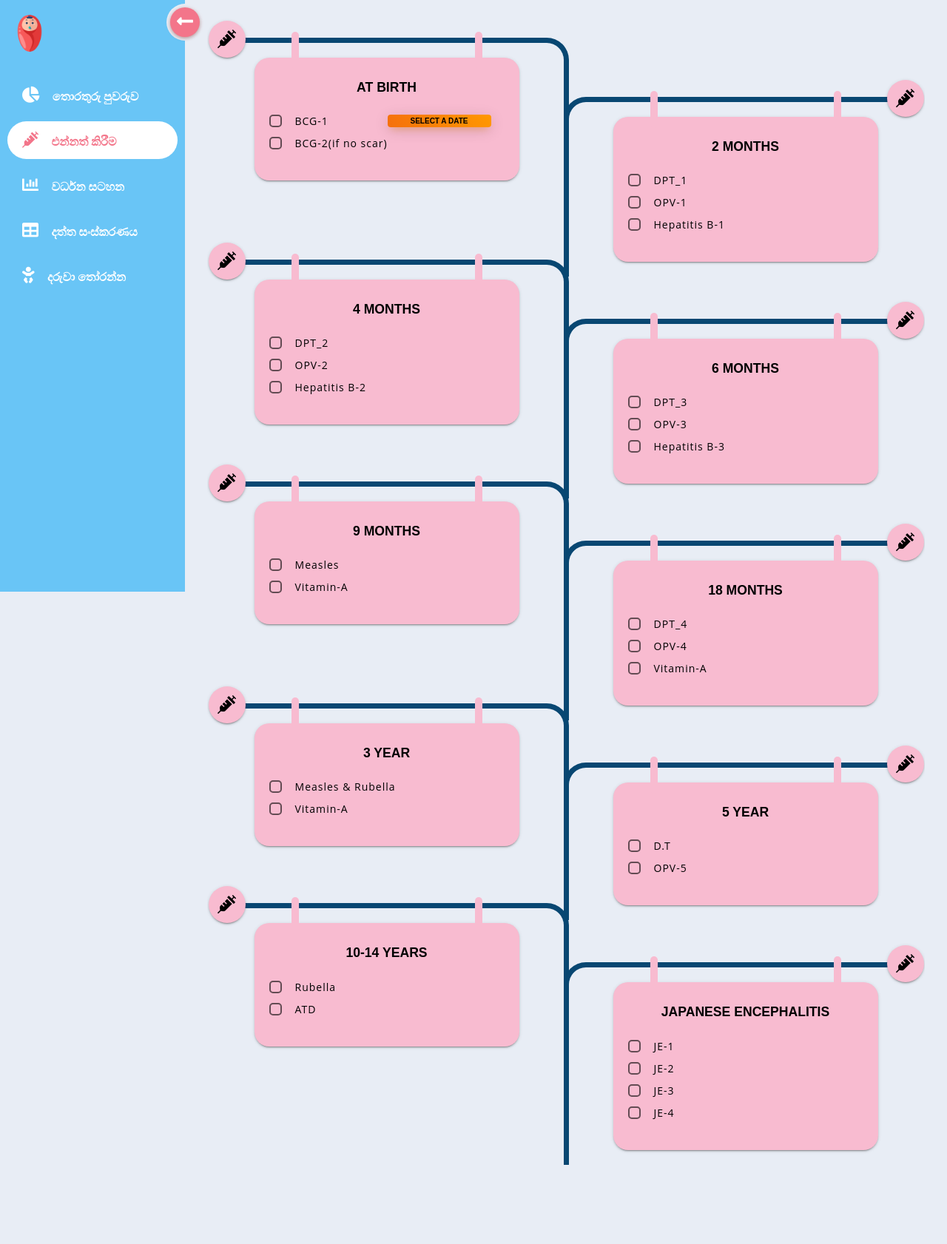
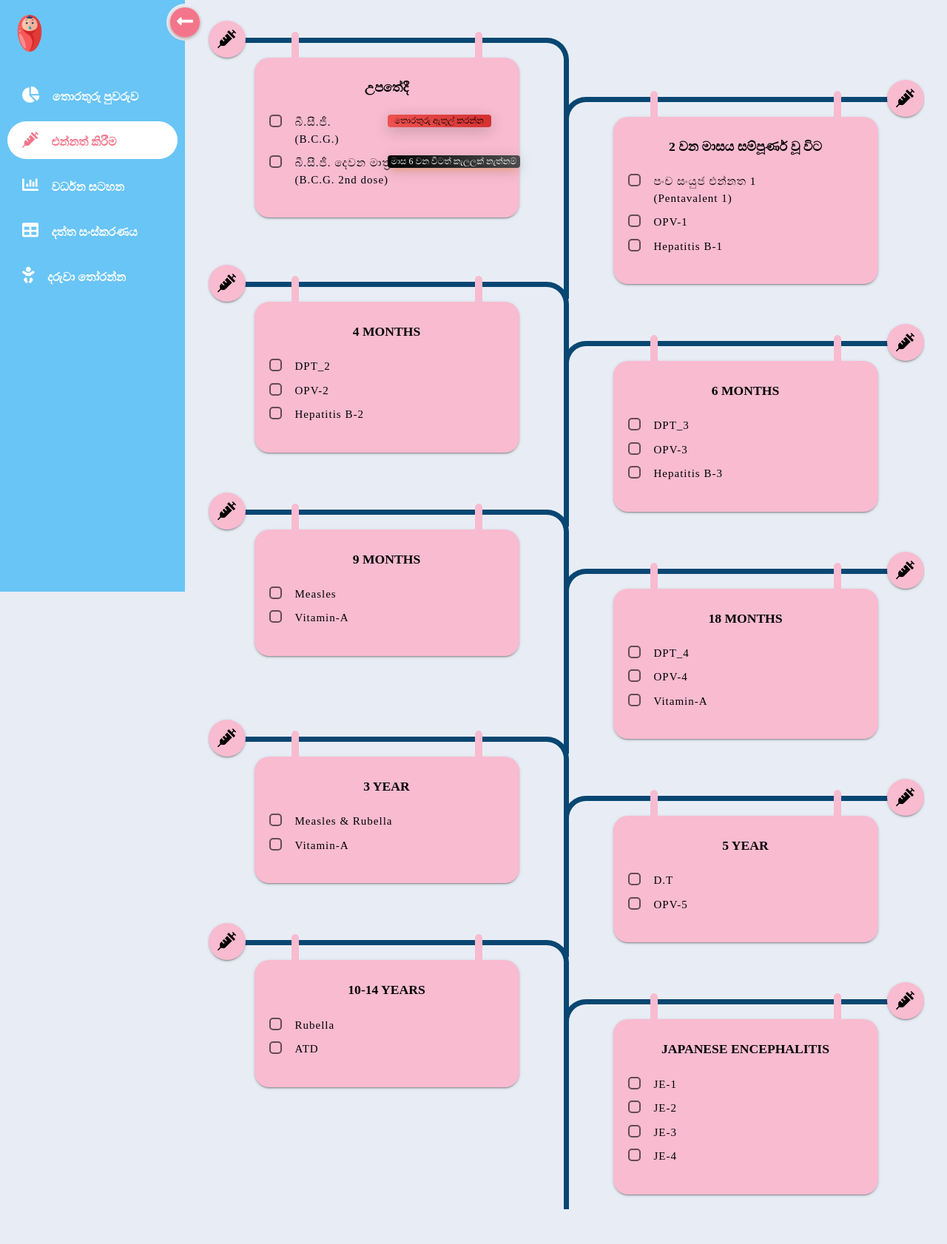
Before and after one commit to ashenud/ihms-pure, a PHP site: page /pages/midwife/mid-vaccine-mark.php in a window 1280 px wide. Shown: the part 57-1739 px from the top of the page at 74% size. Before the commit the page ends 1632 px from the top, so only its background shows below. Run offline with PHP 8.4, Linux system fonts and the light colour scheme; the visitor is signed in with stand-in values (Sample User, id 1); data that the repository does not hold is empty; some web fonts are replaced.

Commit message:
mark vaccine changing

```diff
--- a/pages/midwife/css/mid-vaccine-mark-style.css
+++ b/pages/midwife/css/mid-vaccine-mark-style.css
@@ -335,7 +335,7 @@ input[type="checkbox"] + label {
   position: relative;
   padding-left: 35px;
   margin-bottom: 20px;
-  font: 14px/20px 'Open Sans', Arial, sans-serif;
+  font-family: 'abhaya';;
   color: black;
   cursor: pointer;
   -webkit-user-select: none;
@@ -377,6 +377,7 @@ input[type="checkbox"]:checked + label:before {
 
 .timeline .title h3 {
     text-transform: uppercase;
+    font-family: 'yaldevicolombo';
     font-size: 1.1rem;
     font-weight: bold;
     margin-bottom: 25px;
@@ -400,20 +401,21 @@ input[type="checkbox"]:checked + label:before {
 }
 
 .badge {
-    position: absolute;
+    font-family: 'abhaya';
     min-width: 140px;
-    left: 50%;
+    font-weight: 100;
     color: #000;
-    font-size: 10px;
+    font-size: 12px;
     text-align: center;
-    padding-top: 4px ;
-    text-transform: uppercase;
+    padding-top: 2px;
 }
 
 .color-given {
     box-shadow: 0 3px 1px -2px rgba(0,0,0,.2), 0 2px 2px 0 rgba(0,0,0,.14), 0 1px 5px 0 rgba(0,0,0,.12);
     background: linear-gradient(60deg, #66bb6a, #43a047);
     pointer-events: none;
+    position: absolute;
+    left: 50%;
 }
 
 .badge-secondary {
@@ -424,14 +426,19 @@ input[type="checkbox"]:checked + label:before {
 .badge-danger {
     background: linear-gradient(60deg,#ef5350,#d32f2f);
     box-shadow: 0 5px 20px 0 rgba(0,0,0,.2),0 13px 24px -11px rgba(244,67,54,.6);
-    position: absolute;
     left: 0;
 }
 
 .badge-warning {
     background:  linear-gradient(60deg,#f5700c,#ff9800);
     box-shadow: 0 4px 20px 0px rgba(0, 0, 0, 0.14), 0 7px 10px -5px rgba(255, 152, 0, 0.4);
-    position: absolute;
+    left: 0;
+}
+
+.badge-off {
+    background:  linear-gradient(60deg,#000,#4f4f4f);
+    box-shadow: 0 4px 20px 0px rgba(0, 0, 0, 0.14), 0 7px 10px -5px rgba(255, 152, 0, 0.4);
+    color: #fff;
     left: 0;
 }
 
--- a/pages/midwife/mid-vaccine-mark.php
+++ b/pages/midwife/mid-vaccine-mark.php
@@ -248,7 +248,7 @@
 
                                             <!--at birth vaccination-->
                                             <div class="title">
-                                                <h3>At Birth</h3>
+                                                <h3>උපතේදී</h3>
                                             </div>
 
                                             <div class="description">
@@ -260,54 +260,26 @@
                                                 $result1=mysqli_query($conn,$query1);
                                                 $row1=mysqli_fetch_assoc($result1);
 
-                                                $sql1="SELECT * FROM vaccine_date WHERE baby_id='".$_SESSION['baby_id']."' AND vac_id=1";
-                                                $run1=mysqli_query($conn,$sql1);
-                                                $data1=mysqli_fetch_assoc($run1);
-
                                                     if(!empty($row1['status'])) {
                                                 ?>
                                                         <div class="vaccine">
                                                             <span>
                                                                 <input type="checkbox" id="vaccine1" value="1" checked="checked" disabled>
-                                                                <label for="vaccine1">BCG-1</label>
-                                                            </span>
-                                                            <span class="badge color-given">vac given</span>
-                                                        </div>
-                                                <?php
-                                                    }
-                                                    else if((!empty($data1['giving_date'])) && (!empty($row1['approved_doctor_id']))) {
+                                                                <label for="vaccine1">බී.සී.ජී.<br>(B.C.G.)</label>
+                                                            </span>
+                                                            <span class="badge color-given">ලබා දී ඇත</span>
+                                                        </div>
+                                                <?php
+                                                    }
+                                                    else {
                                                 ?>
                                                         <div class="vaccine">
                                                             <span>
                                                                 <input type="checkbox" id="vaccine1" value="1">
-                                                                <label for="vaccine1">BCG-1</label>
+                                                                <label for="vaccine1">බී.සී.ජී.<br>(B.C.G.)</label>
                                                             </span>
                                                             <button class="btn" id='mark-vac-btn' data-toggle='modal' href='#vac-mark' data-baby='<?php echo $_SESSION['baby_id'];?>' data-vac='1'>
-                                                                <span class="badge badge-danger">mark vac</span>
-                                                            </button>
-                                                        </div>
-                                                <?php
-                                                    }
-                                                    else if((!empty($data1['giving_date'])) && (empty($row1['approved_doctor_id']))) {
-                                                ?>
-                                                        <div class="vaccine">
-                                                            <span>
-                                                                <input type="checkbox" id="vaccine1" value="1" disabled>
-                                                                <label for="vaccine1">BCG-1</label>
-                                                            </span>
-                                                            <span class="badge badge-secondary">wait for approval</span>
-                                                        </div>
-                                                <?php
-                                                    }
-                                                    else {
-                                                ?>
-                                                        <div class="vaccine">
-                                                            <span>
-                                                                <input type="checkbox" id="vaccine1" value="1" disabled>
-                                                                <label for="vaccine1">BCG-1</label>
-                                                            </span>
-                                                            <button class="btn" id='set-date-btn' data-toggle='modal' href='#set-date' data-baby='<?php echo $_SESSION['baby_id'];?>' data-vac='1'>
-                                                                <span class="badge badge-warning">select a date</span>
+                                                                <span class="badge badge-danger">තොරතුරු ඇතුල් කරන්න</span>
                                                             </button>
                                                         </div>
                                                 <?php
@@ -317,17 +289,6 @@
 
                                                 <!-- BCG-2(if no scar) -->
                                                 <?php
-                                                if(empty($data1['giving_date'])) {
-                                                ?>
-                                                    <div class="vaccine">
-                                                        <span>
-                                                            <input type="checkbox" id="vaccine2" value="2" disabled>
-                                                            <label for="vaccine2">BCG-2(if no scar)</label>
-                                                        </span>
-                                                    </div>
-                                                <?php
-                                                }
-                                                else {
                                                     $query2="SELECT * FROM vac_birth WHERE baby_id='".$_SESSION['baby_id']."' AND vac_id=2";
                                                     $result2=mysqli_query($conn,$query2);
                                                     $row2=mysqli_fetch_assoc($result2);
@@ -341,9 +302,9 @@
                                                         <div class="vaccine">
                                                             <span>
                                                                 <input type="checkbox" id="vaccine2" value="2" checked="checked" disabled>
-                                                                <label for="vaccine2">BCG-2(if no scar)</label>
-                                                            </span>
-                                                            <span class="badge color-given">vac given</span>
+                                                                <label for="vaccine1">බී.සී.ජී. දෙවන මාත්‍රාව<br>(B.C.G. 2nd dose)</label>
+                                                            </span>
+                                                            <span class="badge color-given">එන්නත් කර ඇත</span>
                                                         </div>
                                                 <?php
                                                     }
@@ -352,10 +313,10 @@
                                                         <div class="vaccine">
                                                             <span>
                                                                 <input type="checkbox" id="vaccine2" value="2" disabled>
-                                                                <label for="vaccine2">BCG-2(if no scar)</label>
+                                                                <label for="vaccine1">බී.සී.ජී. දෙවන මාත්‍රාව<br>(B.C.G. 2nd dose)</label>
                                                             </span>
                                                             <button class="btn" id='mark-vac-btn' data-toggle='modal' href='#vac-mark' data-baby='<?php echo $_SESSION['baby_id'];?>' data-vac='2'>
-                                                                <span class="badge badge-danger">mark vac</span>
+                                                                <span class="badge badge-danger">එන්නත ලබාදීම සලකුණු කරන්න</span>
                                                             </button>
                                                         </div>
                                                 <?php
@@ -365,9 +326,9 @@
                                                         <div class="vaccine">
                                                             <span>
                                                                 <input type="checkbox" id="vaccine2" value="2" disabled>
-                                                                <label for="vaccine2">BCG-2(if no scar)</label>
-                                                            </span>
-                                                            <span class="badge badge-secondary">wait for approval</span>
+                                                                <label for="vaccine1">බී.සී.ජී. දෙවන මාත්‍රාව<br>(B.C.G. 2nd dose)</label>
+                                                            </span>
+                                                            <span class="badge badge-secondary">අනුමැතිය ලැබෙනතුරු සිටින්න</span>
                                                         </div>
                                                 <?php
                                                     }
@@ -376,15 +337,14 @@
                                                         <div class="vaccine">
                                                             <span>
                                                                 <input type="checkbox" id="vaccine2" value="2" disabled>
-                                                                <label for="vaccine2">BCG-2(if no scar)</label>
+                                                                <label for="vaccine1">බී.සී.ජී. දෙවන මාත්‍රාව<br>(B.C.G. 2nd dose)</label>
                                                             </span>
                                                             <button class="btn" id='set-date-btn' data-toggle='modal' href='#set-date' data-baby='<?php echo $_SESSION['baby_id'];?>' data-vac='2'>
-                                                                <span class="badge badge-warning">select a date</span>
-                                                            </button>
-                                                        </div>
-                                                <?php
-                                                    }
-                                                }
+                                                                <span class="badge badge-off">මාස 6 වන විටත් කැලලක් නැත්නම්</span>
+                                                            </button>
+                                                        </div>
+                                                <?php
+                                                    }
                                                 ?>
                                                 <!--end BCG-2(if no scar)-->
                                             </div>
@@ -399,19 +359,19 @@
 
                                             <!--2 months vaccination--->
                                             <div class="title">
-                                                <h3>2 Months</h3>
+                                                <h3>2 වන මාසය සම්පූර්ණ වූ විට</h3>
                                             </div>
 
                                             <div class="description">
 
-                                                <!--DPT_1-->
-                                                <?php
-                                                if(empty($data2['giving_date'])) {
+                                                <!-- Pentavalent 1 -->
+                                                <?php
+                                                if(empty($row1['status'])) {
                                                 ?>
                                                     <div class="vaccine">
                                                         <span>
                                                             <input type="checkbox" id="vaccine3" value="3" disabled>
-                                                            <label for="vaccine3">DPT_1</label>
+                                                            <label for="vaccine1">පංච සං‍යුජ එන්නත 1<br>(Pentavalent 1)</label>
                                                         </span>
                                                     </div>
                                                 <?php
@@ -430,9 +390,9 @@
                                                         <div class="vaccine">
                                                             <span>
                                                                 <input type="checkbox" id="vaccine3" value="3" checked="checked" disabled>
-                                                                <label for="vaccine3">DPT_1</label>
-                                                            </span>
-                                                            <span class="badge color-given">vac given</span>
+                                                                <label for="vaccine1">පංච සං‍යුජ එන්නත 1<br>(Pentavalent 1)</label>
+                                                            </span>
+                                                            <span class="badge color-given">එන්නත් කර ඇත</span>
                                                         </div>
                                                 <?php
                                                     }
@@ -441,10 +401,10 @@
                                                         <div class="vaccine">
                                                             <span>
                                                                 <input type="checkbox" id="vaccine3" value="3" disabled>
-                                                                <label for="vaccine3">DPT_1</label>
+                                                                <label for="vaccine1">පංච සං‍යුජ එන්නත 1<br>(Pentavalent 1)</label>
                                                             </span>
                                                             <button class="btn" id='mark-vac-btn' data-toggle='modal' href='#vac-mark' data-baby='<?php echo $_SESSION['baby_id'];?>' data-vac='3'>
-                                                                <span class="badge badge-danger">mark vac</span>
+                                                                <span class="badge badge-danger">එන්නත ලබාදීම සලකුණු කරන්න</span>
                                                             </button>
                                                         </div>
                                                 <?php
@@ -454,9 +414,9 @@
                                                         <div class="vaccine">
                                                             <span>
                                                                 <input type="checkbox" id="vaccine3" value="3" disabled>
-                                                                <label for="vaccine3">DPT_1</label>
-                                                            </span>
-                                                            <span class="badge badge-secondary">wait for approval</span>
+                                                                <label for="vaccine1">පංච සං‍යුජ එන්නත 1<br>(Pentavalent 1)</label>
+                                                            </span>
+                                                            <span class="badge badge-secondary">අනුමැතිය ලැබෙනතුරු සිටින්න</span>
                                                         </div>
                                                 <?php
                                                     }
@@ -465,17 +425,17 @@
                                                         <div class="vaccine">
                                                             <span>
                                                                 <input type="checkbox" id="vaccine3" value="3" disabled>
-                                                                <label for="vaccine3">DPT_1</label>
+                                                                <label for="vaccine1">පංච සං‍යුජ එන්නත 1<br>(Pentavalent 1)</label>
                                                             </span>
                                                             <button class="btn" id='set-date-btn' data-toggle='modal' href='#set-date' data-baby='<?php echo $_SESSION['baby_id'];?>' data-vac='3'>
-                                                                <span class="badge badge-warning">select a date</span>
-                                                            </button>
-                                                        </div>
-                                                <?php
-                                                    }
-                                                }
-                                                ?>
-                                                <!--end DPT_1 -->
+                                                                <span class="badge badge-warning">එන්නත් කිරීමට දිනයක් ලබාදෙන්න</span>
+                                                            </button>
+                                                        </div>
+                                                <?php
+                                                    }
+                                                }
+                                                ?>
+                                                <!--end Pentavalent 1-->
 
                                                 <!-- OPV-1 -->
                                                 <?php
```
